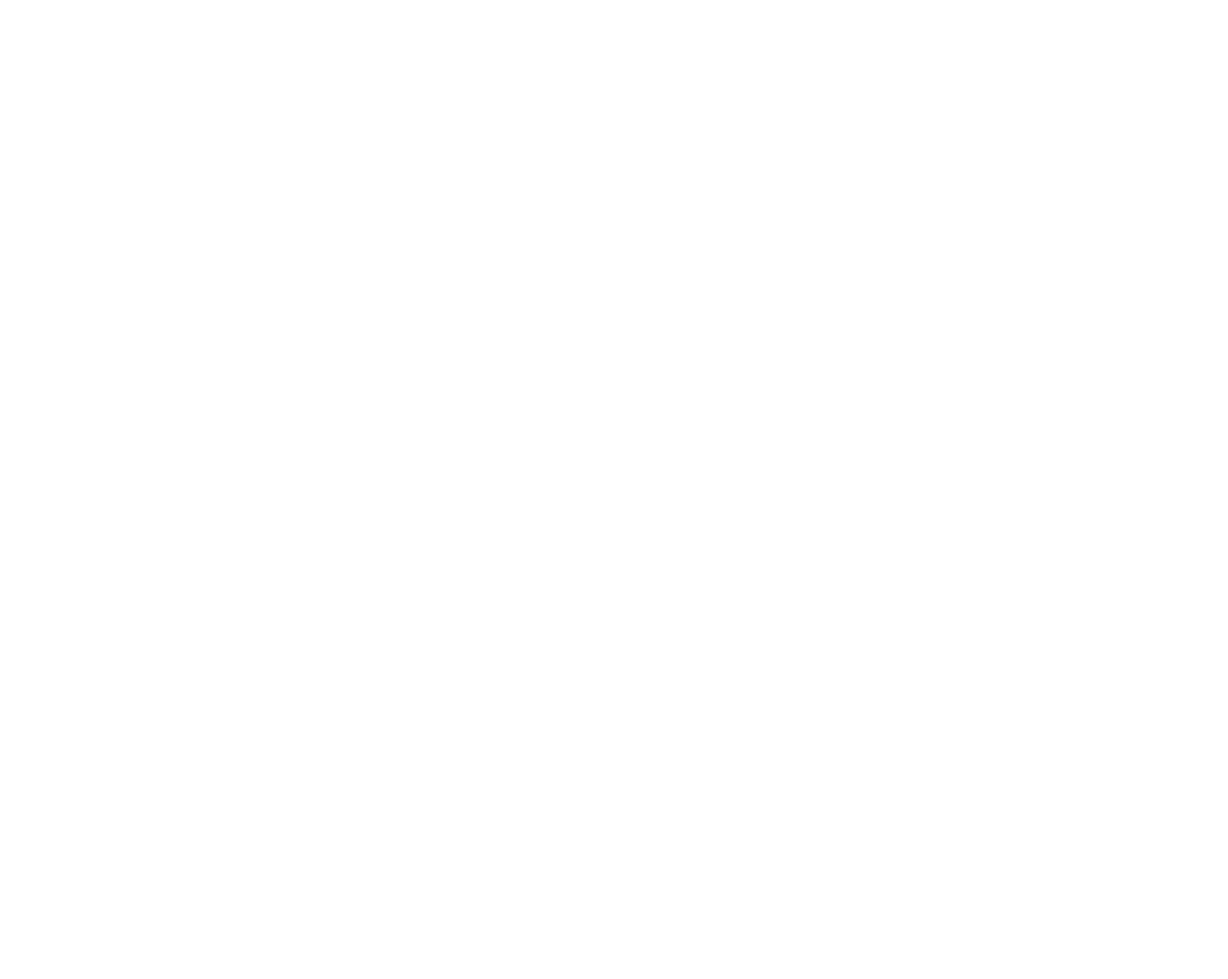
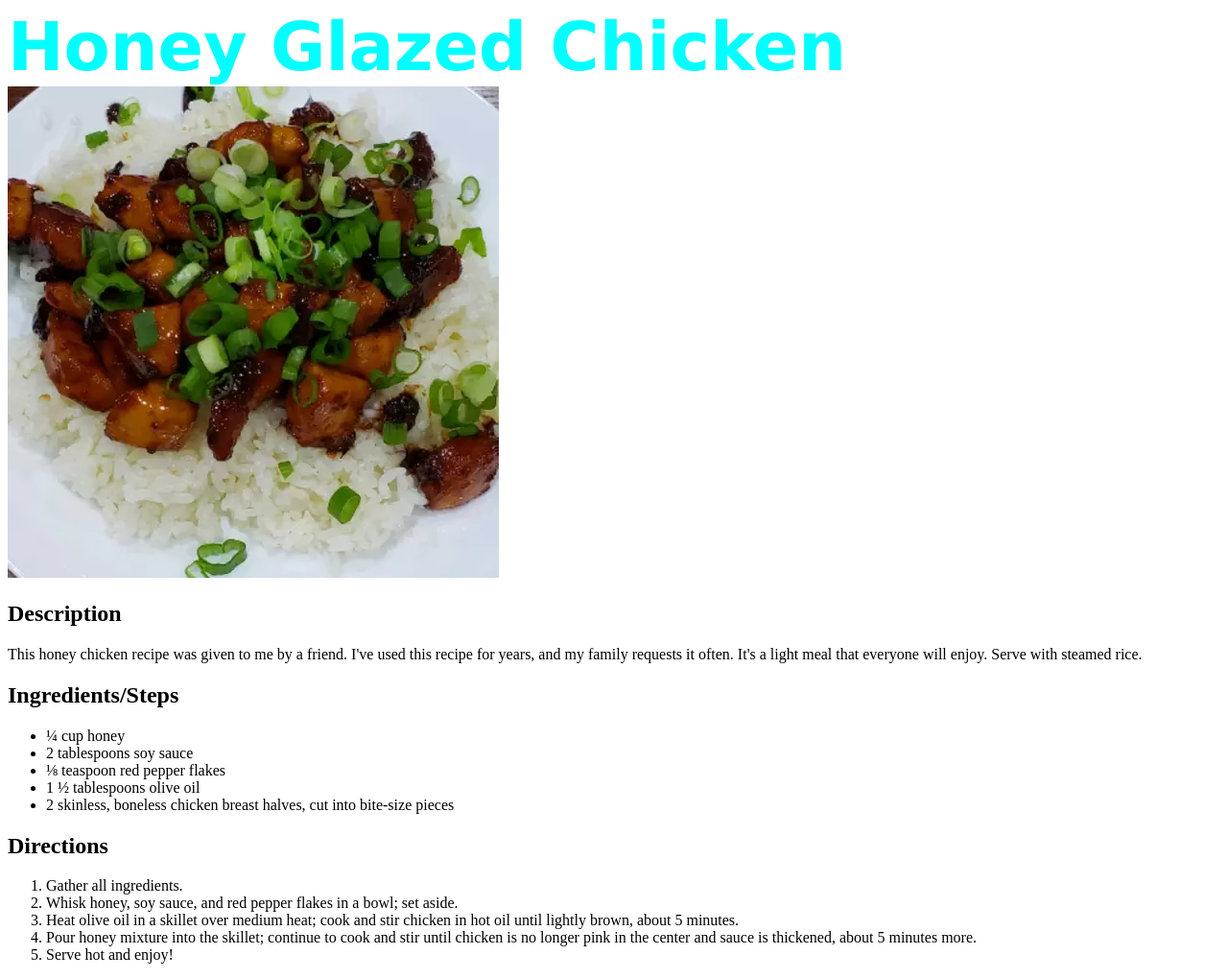
Before and after one commit to jjcloudstudio/odin-recipes-animated-waddle, a plain HTML site: page recipes/pasta.html in a window 1280 px wide. Shown: the whole page at 96% size. Before the commit the page ends 800 px from the top, so only its background shows below. Drawn offline with Linux system fonts and the light colour scheme.

Commit message:
ul ol in lasagna, pasta

```diff
--- a/recipes/pasta.html
+++ b/recipes/pasta.html
@@ -0,0 +1,36 @@
+
+
+<!DOCTYPE html>
+<html lang="en">
+<head>
+    <meta charset="UTF-8">
+    <meta http-equiv="X-UA-Compatible" content="IE=edge">
+    <meta name="viewport" content="width=device-width, initial-scale=1.0">
+    <link rel="stylesheet" href="../css/style-lasgna.css">
+    <title>Lasagna</title>
+</head>
+<body>
+    <div class="container">
+    <h1>Honey Glazed Chicken</h1>
+    <img src="../img/lasgana.jpg" alt="Honey Glazed Chicken">
+    <h2>Description</h2>
+    <p>This honey chicken recipe was given to me by a friend. I've used this recipe for years, and my family requests it often. It's a light meal that everyone will enjoy. Serve with steamed rice.</p>
+    <h2>Ingredients/Steps</h2>
+    <ul>
+        <li>¼ cup honey</li>
+        <li>2 tablespoons soy sauce</li>
+        <li>⅛ teaspoon red pepper flakes</li>
+        <li>1 ½ tablespoons olive oil</li>
+        <li>2 skinless, boneless chicken breast halves, cut into bite-size pieces</li>
+    </ul>
+    <h2>Directions</h2>
+    <ol>
+        <li>Gather all ingredients.</li>
+        <li>Whisk honey, soy sauce, and red pepper flakes in a bowl; set aside.</li>
+        <li>Heat olive oil in a skillet over medium heat; cook and stir chicken in hot oil until lightly brown, about 5 minutes.</li>
+        <li>Pour honey mixture into the skillet; continue to cook and stir until chicken is no longer pink in the center and sauce is thickened, about 5 minutes more.</li>
+        <li>Serve hot and enjoy!</li>
+    </ol>
+</div>
+</body>
+</html>
```
Also changed, not shown: index.html (+4 -1 lines), recipes/lasagna.html (+18 -1 lines).
